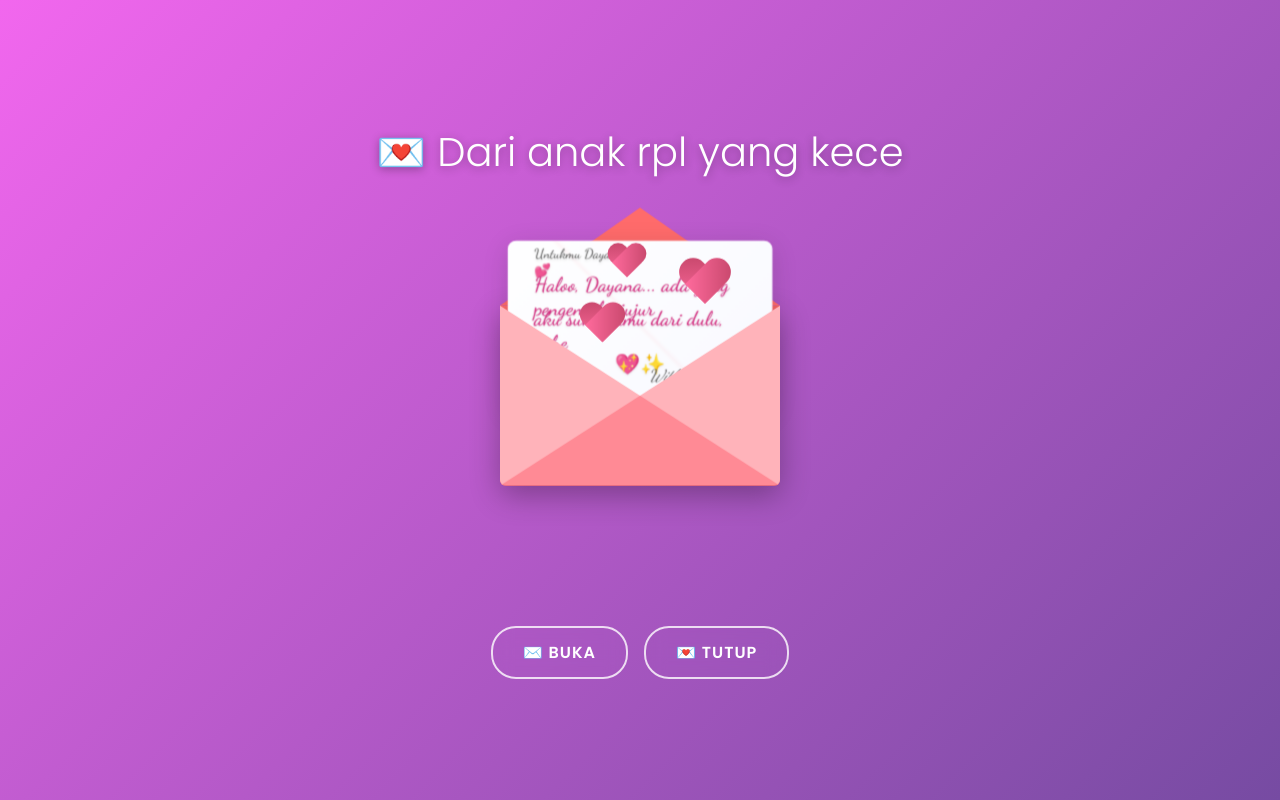
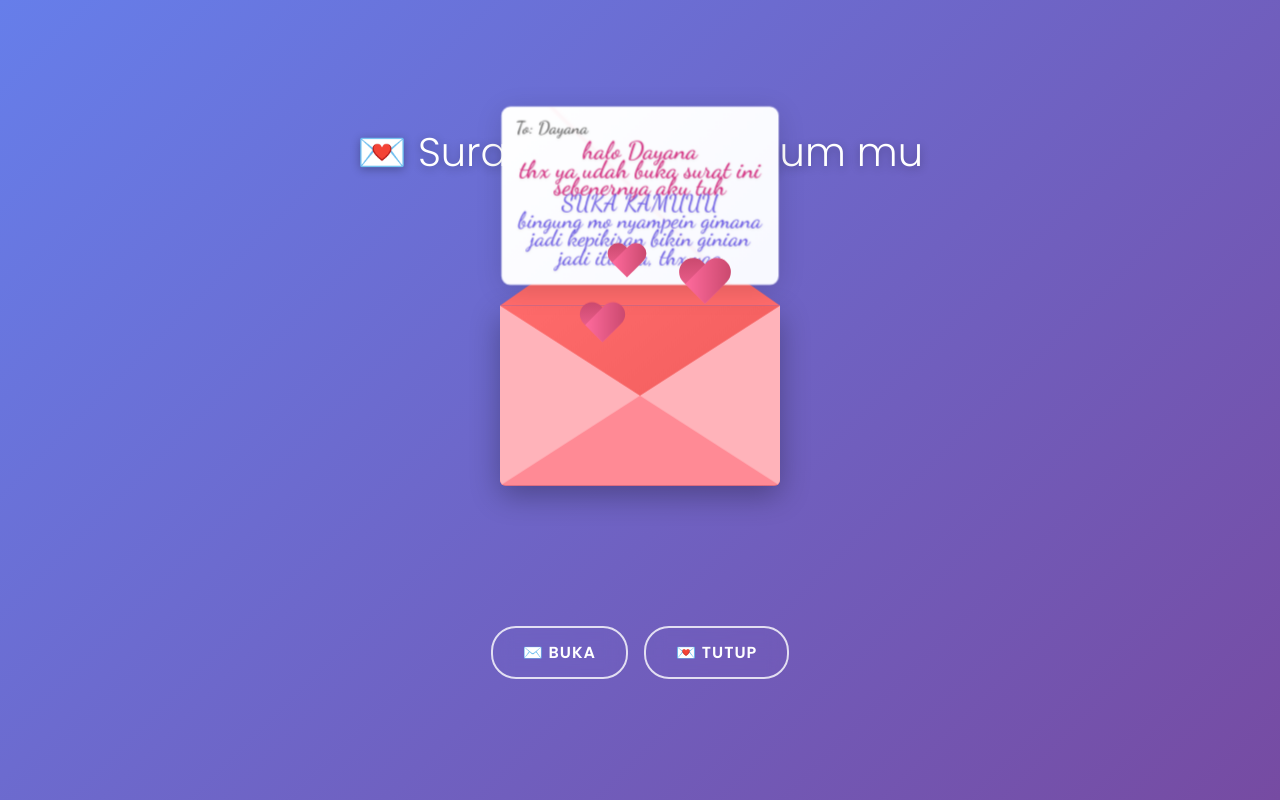
Before and after one commit to Rey-TryToBetter/love, a plain HTML site: page index.html in a window 1280 px wide. Both pictures are taken after a click on the button "✉️ BUKA". Drawn offline with Linux system fonts and the light colour scheme.

Commit message:
change text3

```diff
--- a/index.html
+++ b/index.html
@@ -1,15 +1,12 @@
 <!DOCTYPE html>
 <html lang="en">
-
 <head>
     <meta charset="UTF-8">
     <meta name="viewport" content="width=device-width, initial-scale=1.0">
-    <title>Love Letter for Crush</title>
+    <title>Untuk Dayana</title>
     <link rel="preconnect" href="https://fonts.googleapis.com">
     <link rel="preconnect" href="https://fonts.gstatic.com" crossorigin>
-    <link
-        href="https://fonts.googleapis.com/css2?family=Dancing+Script:wght@400..700&family=Poppins:wght@300;400;600&display=swap"
-        rel="stylesheet">
+    <link href="https://fonts.googleapis.com/css2?family=Dancing+Script:wght@400..700&family=Poppins:wght@300;400;600&display=swap" rel="stylesheet">
     <style>
         * {
             margin: 0;
@@ -18,7 +15,7 @@
         }
 
         body {
-            background: linear-gradient(135deg, #f267ee 0%, #764ba2 100%);
+            background: linear-gradient(135deg, #667eea 0%, #764ba2 100%);
             min-height: 100vh;
             display: flex;
             flex-direction: column;
@@ -98,6 +95,7 @@
             font-family: "Dancing Script", cursive;
             overflow: hidden;
             transform-style: preserve-3d;
+            padding: 15px;
         }
 
         .letter::before {
@@ -113,56 +111,85 @@
 
         .words {
             position: absolute;
-            left: 10%;
-            width: 80%;
+            left: 5%;
+            width: 90%;
             color: #444;
-            display: flex;
-            align-items: center;
-            justify-content: center;
             text-shadow: 0 1px 2px rgba(0, 0, 0, 0.1);
+            line-height: 1.4;
         }
 
         .words.line1 {
-            top: 8%;
-            font-size: clamp(0.6rem, 2.5vw, 0.8rem);
-            width: 40%;
-            height: 10%;
+            top: 5%;
+            font-size: clamp(0.7rem, 2.8vw, 1rem);
             font-weight: 600;
             color: #666;
-            justify-content: flex-start;
+            text-align: left;
         }
 
         .words.line2 {
-            top: 25%;
-            font-size: clamp(0.9rem, 3.5vw, 1.2rem);
-            height: 15%;
+            top: 15%;
+            font-size: clamp(1rem, 3.8vw, 1.4rem);
             font-weight: 600;
             color: #d63384;
+            text-align: center;
         }
 
         .words.line3 {
-            top: 45%;
-            font-size: clamp(0.9rem, 3.5vw, 1.2rem);
-            height: 15%;
+            top: 25%;
+            font-size: clamp(1rem, 3.8vw, 1.4rem);
             font-weight: 600;
             color: #d63384;
+            text-align: center;
         }
 
         .words.line4 {
-            top: 65%;
-            font-size: clamp(0.9rem, 3.5vw, 1.2rem);
-            height: 15%;
+            top: 35%;
+            font-size: clamp(1rem, 3.8vw, 1.4rem);
             font-weight: 600;
             color: #d63384;
+            text-align: center;
+        }
+
+        .words.line5 {
+            top: 45%;
+            font-size: clamp(0.9rem, 3.5vw, 1.3rem);
+            font-weight: 500;
+            color: #6c5ce7;
+            text-align: center;
+        }
+
+        .words.line6 {
+            top: 55%;
+            font-size: clamp(0.9rem, 3.5vw, 1.3rem);
+            font-weight: 500;
+            color: #6c5ce7;
+            text-align: center;
+        }
+
+        .words.line7 {
+            top: 65%;
+            font-size: clamp(0.9rem, 3.5vw, 1.3rem);
+            font-weight: 500;
+            color: #6c5ce7;
+            text-align: center;
+        }
+
+        .words.line8 {
+            top: 75%;
+            font-size: clamp(0.9rem, 3.5vw, 1.3rem);
+            font-weight: 500;
+            color: #6c5ce7;
+            text-align: center;
         }
 
         .signature {
             position: absolute;
-            bottom: 15%;
-            right: 15%;
-            font-size: clamp(0.7rem, 2.8vw, 1rem);
+            bottom: 8%;
+            right: 10%;
+            font-size: clamp(0.8rem, 3vw, 1.2rem);
             color: #666;
             font-style: italic;
+            font-weight: 600;
         }
 
         .open .flap {
@@ -184,8 +211,8 @@
         }
 
         .open .letter {
-            transform: translateY(clamp(-70px, -20vw, -100px)) scale(1.05);
-            transition: all 0.6s 0.8s cubic-bezier(0.4, 0, 0.2, 1), z-index 0.8s;
+            transform: translateY(clamp(-200px, -50vw, -280px)) scale(1.1);
+            transition: all 0.8s 0.8s cubic-bezier(0.4, 0, 0.2, 1), z-index 0.8s;
             z-index: 2;
         }
 
@@ -310,15 +337,8 @@
         }
 
         @keyframes float {
-
-            0%,
-            100% {
-                transform: translateY(0px);
-            }
-
-            50% {
-                transform: translateY(-10px);
-            }
+            0%, 100% { transform: translateY(0px); }
+            50% { transform: translateY(-10px); }
         }
 
         @keyframes fadeInDown {
@@ -326,7 +346,6 @@
                 opacity: 0;
                 transform: translateY(-30px);
             }
-
             to {
                 opacity: 1;
                 transform: translateY(0);
@@ -334,23 +353,13 @@
         }
 
         @keyframes slideUp {
-            0% {
-                top: 0;
-            }
-
-            100% {
-                top: clamp(-400px, -100vh, -600px);
-            }
+            0% { top: 0; }
+            100% { top: clamp(-400px, -100vh, -600px); }
         }
 
         @keyframes sideSway {
-            0% {
-                margin-left: 0px;
-            }
-
-            100% {
-                margin-left: clamp(30px, 8vw, 50px);
-            }
+            0% { margin-left: 0px; }
+            100% { margin-left: clamp(30px, 8vw, 50px); }
         }
 
         /* Mobile specific adjustments */
@@ -378,7 +387,6 @@
 
         /* Dark mode hearts for better visibility */
         @media (prefers-color-scheme: dark) {
-
             .heart:before,
             .heart:after {
                 background: linear-gradient(45deg, #ff8fab, #ff6b9d);
@@ -386,20 +394,23 @@
         }
     </style>
 </head>
-
 <body>
-    <h1 class="love-title">💌 Dari anak rpl yang kece</h1>
+    <h1 class="love-title">💌 Surat dari pengagum mu</h1>
 
     <div class="envelope-wrapper">
         <div id="envelope" class="close">
             <div class="front flap"></div>
             <div class="front pocket"></div>
             <div class="letter">
-                <div class="words line1">Untukmu Dayana 💕</div>
-                <div class="words line2">Haloo, Dayana... ada yang pengen aku jujur</div>
-                <div class="words line3">aku suka kamu dari dulu, hehe</div>
-                <div class="words line4"> 💖✨</div>
-                <div class="signature">With love 💖</div>
+                <div class="words line1">To: Dayana</div>
+                <div class="words line2">halo Dayana</div>
+                <div class="words line3">thx ya udah buka surat ini</div>
+                <div class="words line4">sebenernya aku tuh</div>
+                <div class="words line5" style="text-transform: uppercase;">suka kamuuu</div>
+                <div class="words line6">bingung mo nyampein gimana</div>
+                <div class="words line7">jadi kepikiran bikin ginian</div>
+                <div class="words line8">jadi itu aja, thx yaa</div>
+                <div class="signature"></div>
             </div>
             <div class="hearts">
                 <div class="heart a1"></div>
@@ -411,7 +422,7 @@
 
     <div class="controls">
         <button class="btn" id="open">✉️ Buka</button>
-        <button class="btn" id="reset">💌 Tutup</button>
+        <button class="btn" id="reset">💌 tutup</button>
     </div>
 
     <script>
@@ -419,12 +430,12 @@
         const openBtn = document.getElementById('open');
         const resetBtn = document.getElementById('reset');
 
-        openBtn.addEventListener('click', function () {
+        openBtn.addEventListener('click', function() {
             envelope.classList.remove('close');
             envelope.classList.add('open');
         });
 
-        resetBtn.addEventListener('click', function () {
+        resetBtn.addEventListener('click', function() {
             envelope.classList.remove('open');
             envelope.classList.add('close');
         });
@@ -433,11 +444,11 @@
         let touchStartY = 0;
         let touchEndY = 0;
 
-        envelope.addEventListener('touchstart', function (e) {
+        envelope.addEventListener('touchstart', function(e) {
             touchStartY = e.changedTouches[0].screenY;
         });
 
-        envelope.addEventListener('touchend', function (e) {
+        envelope.addEventListener('touchend', function(e) {
             touchEndY = e.changedTouches[0].screenY;
             handleSwipe();
         });
@@ -460,7 +471,7 @@
         }
 
         // Add click to envelope for easy interaction
-        envelope.addEventListener('click', function () {
+        envelope.addEventListener('click', function() {
             if (envelope.classList.contains('close')) {
                 envelope.classList.remove('close');
                 envelope.classList.add('open');
@@ -471,5 +482,4 @@
         });
     </script>
 </body>
-
 </html>
```
